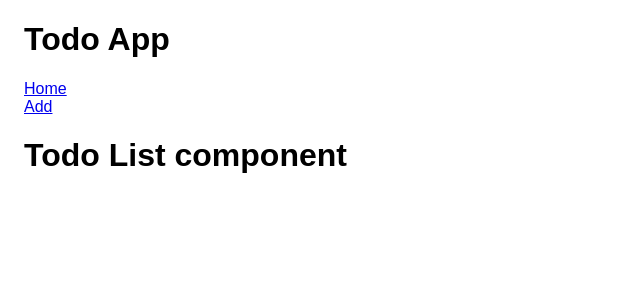
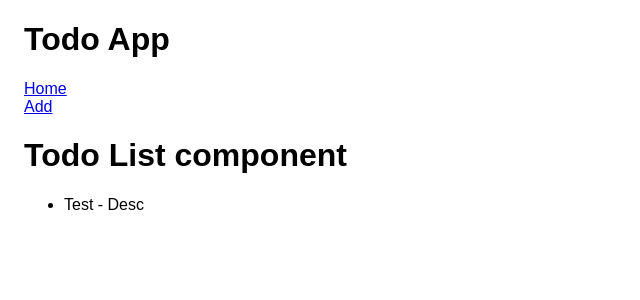
Before and after one commit to lisek02/todo-app, a React app: page / in a window 1280 px wide. Shown: the top 300 px of the page, without its empty margins (0-640 px from the left). Built offline with nearby package versions, Linux system fonts and the light colour scheme.

Commit message:
display list of todos

```diff
--- a/package.json
+++ b/package.json
@@ -35,11 +35,13 @@
     "webpack-dev-server": "^3.3.1"
   },
   "dependencies": {
+    "@types/ramda": "^0.26.8",
     "@types/react": "^16.8.17",
     "@types/react-dom": "^16.8.4",
     "@types/react-router-dom": "^4.3.3",
     "connected-react-router": "^6.4.0",
     "history": "^4.9.0",
+    "ramda": "^0.26.1",
     "react": "^16.8.6",
     "react-dom": "^16.8.6",
     "react-redux": "^7.0.3",
--- a/src/App.tsx
+++ b/src/App.tsx
@@ -1,6 +1,6 @@
 import * as React from 'react';
 import { Route, Link } from 'react-router-dom';
-import { TodoList } from './todoList/todoList';
+import { TodosComponent } from './todos/todos';
 import './App.css';
 
 class App extends React.Component{
@@ -14,7 +14,7 @@ class App extends React.Component{
         <div>
           <Link to="/add">Add</Link>
         </div>
-        <Route exact path="/" component={TodoList} />
+        <Route exact path="/" component={TodosComponent} />
         <Route path="/add" component={AddElement} />
       </div>
     );
--- a/src/reducers.ts
+++ b/src/reducers.ts
@@ -1 +1,5 @@
-export const reducers = {}
+import { todoListReducer } from './todos/store/todoListReducer';
+
+export const reducers = {
+  todoList: todoListReducer
+}
--- a/src/todoList/todoList.tsx
+++ /dev/null
@@ -1,13 +0,0 @@
-import * as React from 'react';
-
-class Component extends React.Component{
-  render(){
-    return(
-      <div className="TodoList">
-        <h1>Todo List component</h1>
-      </div>
-    );
-  }
-}
-
-export const TodoList = Component;
--- /dev/null
+++ b/src/todos/components/todoList.tsx
@@ -0,0 +1,18 @@
+import * as React from 'react';
+import { TodoList, TodoModel } from '../models/todo.model';
+
+interface Props {
+  todos: TodoList
+}
+
+export const TodoListComponent = (props: Props) => {
+  const { todos } = props;
+
+  return (
+    <ul>
+      { todos.map((todo: TodoModel, i) => {
+        return <li key={i}>{ `${todo.title} - ${todo.description}` }</li>
+      })}
+    </ul>
+  )
+}
--- /dev/null
+++ b/src/todos/store/todoListActions.ts
@@ -0,0 +1,15 @@
+import { Action } from 'redux';
+import { TodoModel } from '../models/todo.model'
+
+export enum TodoListActions {
+  ADD_ITEM = '[TodoList] Add item',
+  REMOVE_ITEM = '[TodoList] Remove item',
+  EDIT_ITEM = '[TodoList] Edit item',
+  TOGGLE_COMPLETED = '[TodoList] Toggle completed',
+}
+
+interface AddItem extends Action { payload: TodoModel };
+
+export type Actions = AddItem;
+
+export const addItem = (payload: TodoModel): AddItem => ({ type: TodoListActions.ADD_ITEM, payload });
--- /dev/null
+++ b/src/todos/store/todoListReducer.ts
@@ -0,0 +1,18 @@
+import { TodoListActions } from './todoListActions';
+import { TodoList } from '../models/todo.model'
+import { Actions } from './todoListActions'
+import * as R from 'ramda';
+
+const initialState: TodoList = [
+  { title: 'Test', description: 'Desc', completed: false }
+];
+
+const addItemReducer = (action: Actions) => R.append(action.payload);
+
+const reducers = {
+  [TodoListActions.ADD_ITEM]: addItemReducer
+}
+
+const selectReducer = (type: TodoListActions) => reducers[type] || R.always(R.identity);
+
+export const todoListReducer = (state = initialState, action: Actions) => selectReducer(action.type)(action)(state);
--- /dev/null
+++ b/src/todos/todos.tsx
@@ -0,0 +1,26 @@
+import * as React from 'react';
+import * as R from 'ramda';
+import { connect } from 'react-redux';
+import { TodoList } from './models/todo.model';
+import { TodoListComponent } from './components/todoList';
+
+interface StateProps {
+  todoList: TodoList
+}
+
+class Component extends React.Component<StateProps, any>{
+  render(){
+    return(
+      <div className="TodoList">
+        <h1>Todo List component</h1>
+        <TodoListComponent todos={ this.props.todoList } />
+      </div>
+    );
+  }
+}
+
+const mapStateToProps = R.applySpec({
+  todoList: R.prop('todoList')
+});
+
+export const TodosComponent = connect(mapStateToProps)(Component);
```
Also changed, not shown: src/todos/models/todo.model.ts (added, +7 -0 lines), 1 other file (tests, documents, lock files or other folders).
